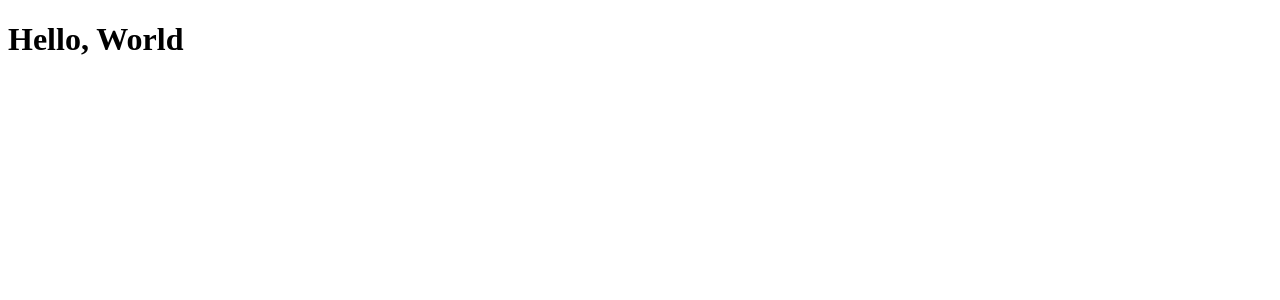
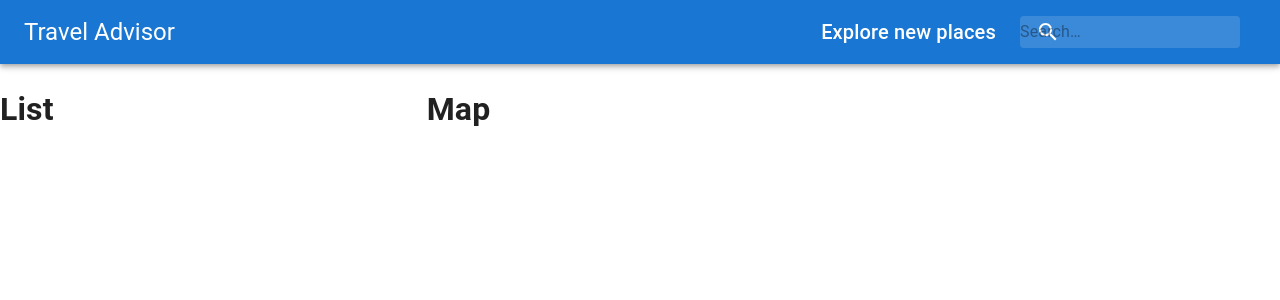
Before and after one commit to k-cicek/TravelAdvisor, a React (Create React App) app: page / in a window 1280 px wide. Shown: the top 300 px of the page. Built offline with nearby package versions, Linux system fonts and the light colour scheme.

Commit message:
Header component created

```diff
--- a/package.json
+++ b/package.json
@@ -3,9 +3,13 @@
   "version": "0.1.0",
   "private": true,
   "dependencies": {
+    "@emotion/react": "^11.11.3",
+    "@emotion/styled": "^11.11.0",
     "@mui/icons-material": "^5.15.2",
     "@mui/lab": "^5.0.0-alpha.158",
     "@mui/material": "^5.15.2",
+    "@mui/styles": "^5.15.2",
+    "@mui/system": "^5.15.2",
     "@react-google-maps/api": "^2.19.2",
     "@testing-library/jest-dom": "^5.17.0",
     "@testing-library/react": "^13.4.0",
--- a/src/App.js
+++ b/src/App.js
@@ -1,9 +1,25 @@
 import React from "react";
+import { CssBaseline, Grid, ThemeProvider, createTheme } from "@mui/material";
+import Header from "./components/Header/Header";
+import List from "./components/List/List";
+import Map from "./components/Map/Map";
+
+const theme = createTheme({});
+
 const App = () => {
   return (
-    <div>
-      <h1>Hello, World</h1>
-    </div>
+    <ThemeProvider theme={theme}>
+      <CssBaseline />
+      <Header />
+      <Grid container spacing={3} style={{ width: "100%" }}>
+        <Grid item xs={12} md={4}>
+          <List />
+        </Grid>
+        <Grid item xs={12} md={8}>
+          <Map />
+        </Grid>
+      </Grid>
+    </ThemeProvider>
   );
 };
 
--- a/src/components/Header/Header.jsx
+++ b/src/components/Header/Header.jsx
@@ -0,0 +1,34 @@
+import React from "react";
+import { Autocomplete } from "@react-google-maps/api";
+import { AppBar, Toolbar, Typography, InputBase, Box } from "@mui/material";
+import SearchIcon from '@mui/icons-material/Search';
+
+import useStyles from "./style.js"
+
+const Header = () => {
+    const classes = useStyles();
+    return (
+        <AppBar position="static">
+        <Toolbar className={classes.toolbar}>
+          <Typography variant="h5" className={classes.title}>
+            Travel Advisor
+          </Typography>
+          <Box display="flex">
+            <Typography variant="h6" className={classes.title}>
+              Explore new places
+            </Typography>
+            {/* <Autocomplete> */}
+              <div className={classes.search}>
+                <div className={classes.searchIcon}>
+                  <SearchIcon />
+                </div>
+                <InputBase placeholder="Search…" classes={{ root: classes.inputRoot, input: classes.inputInput }} />
+              </div>
+            {/* </Autocomplete> */}
+          </Box>
+        </Toolbar>
+      </AppBar>
+    )
+}
+
+export default Header;
--- a/src/components/Header/style.js
+++ b/src/components/Header/style.js
@@ -0,0 +1,49 @@
+import { makeStyles } from "@mui/styles";
+import { alpha } from "@mui/system";
+
+const useStyles = makeStyles((theme) => ({
+  toolbar: {
+    display: "flex",
+    justifyContent: "space-between",
+  },
+  title: {
+    display: "none",
+    [theme.breakpoints.up("sm")]: {
+      display: "block",
+    },
+  },
+  search: {
+    position: "relative",
+    borderRadius: theme.shape.borderRadius,
+    backgroundColor: alpha(theme.palette.common.white, 0.15),
+    "&:hover": { backgroundColor: alpha(theme.palette.common.white, 0.25) },
+    marginRight: theme.spacing(2),
+    marginLeft: 0,
+    width: "100%",
+    [theme.breakpoints.up("sm")]: {
+      marginLeft: theme.spacing(3),
+      width: "auto",
+    },
+  },
+  searchIcon: {
+    padding: theme.spacing(0, 2),
+    height: "100%",
+    position: "absolute",
+    pointerEvents: "none",
+    display: "flex",
+    alignItems: "center",
+    justifyContent: "center",
+  },
+  inputRoot: {
+    color: "inherit",
+  },
+  inputInput: {
+    padding: theme.spacing(1, 1, 1, 0),
+    paddingLeft: `calc(1em + ${theme.spacing(6)})`,
+    transition: theme.transitions.create("width"),
+    width: "100%",
+    [theme.breakpoints.up("md")]: { width: "20ch" },
+  },
+}));
+
+export default useStyles;
--- a/src/components/List/List.jsx
+++ b/src/components/List/List.jsx
@@ -0,0 +1,11 @@
+import React from "react";
+
+const List = () => {
+    return (
+        <div>
+            <h1>List</h1>
+        </div>
+    )
+}
+
+export default List;
--- a/src/components/Map/Map.jsx
+++ b/src/components/Map/Map.jsx
@@ -0,0 +1,11 @@
+import React from "react";
+
+const Map = () => {
+    return (
+        <div>
+            <h1>Map</h1>
+        </div>
+    )
+}
+
+export default Map;
--- a/src/index.js
+++ b/src/index.js
@@ -1,6 +1,6 @@
 import React from "react";
-import ReactDOM from "react-dom";
+import ReactDOM from "react-dom/client";
 
 import App from "./App";
 
-ReactDOM.render(<App />, document.getElementById("root"));
+ReactDOM.createRoot(document.getElementById("root")).render(<App />);
```
Also changed, not shown: src/components/PlaceDetails/PlaceDetails.jsx (+11 -0 lines), 1 other file (tests, documents, lock files or other folders).
